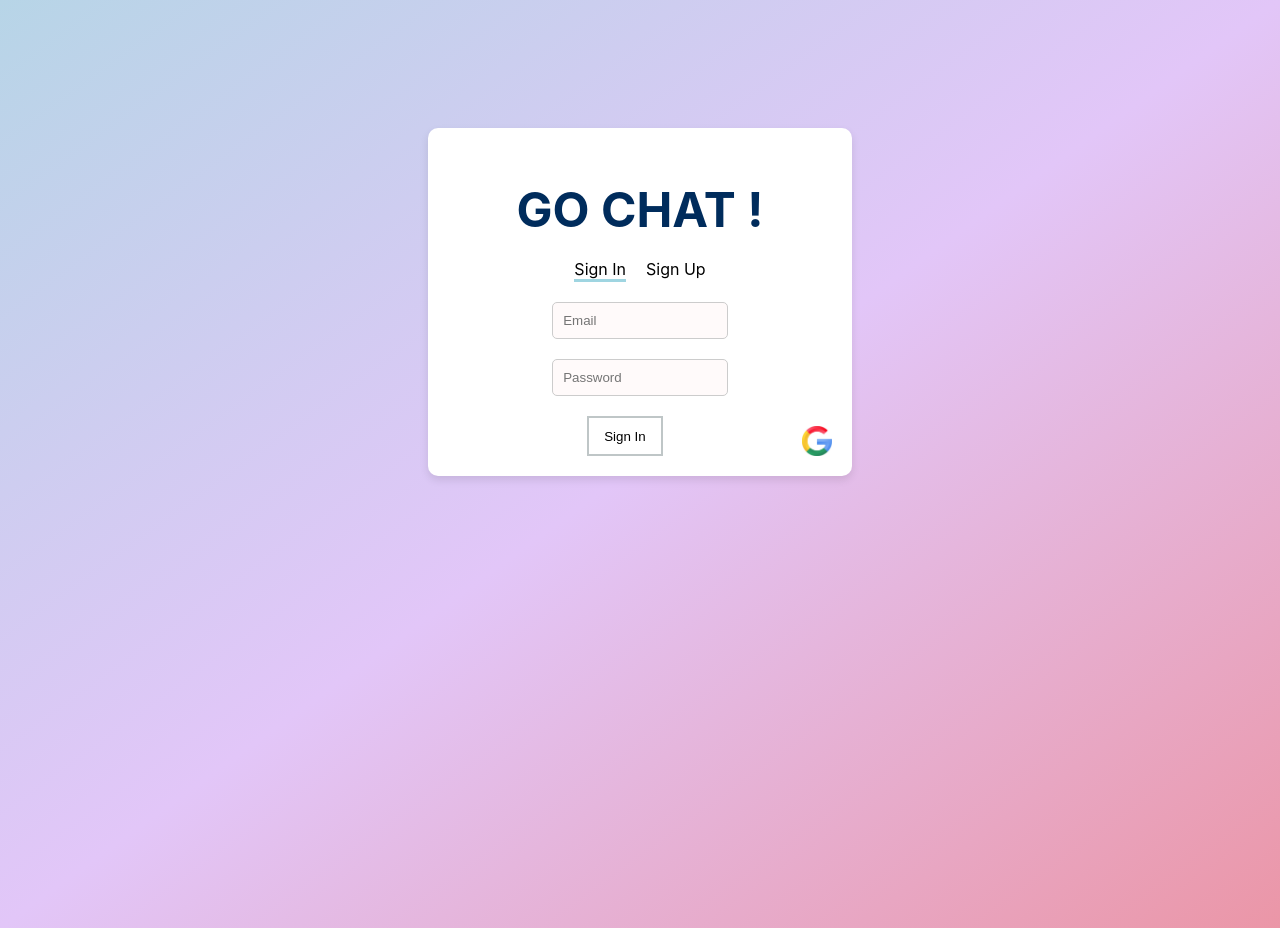
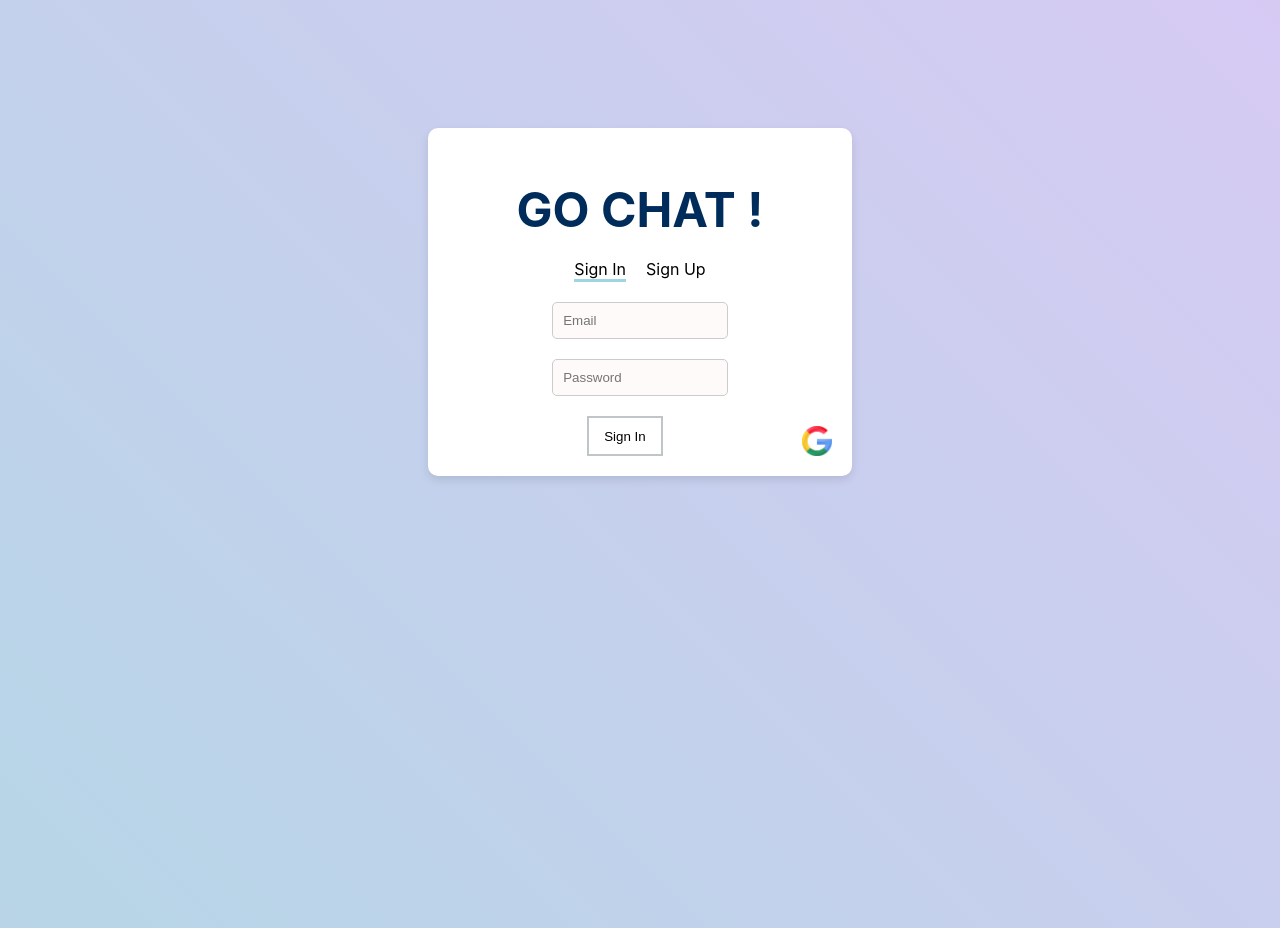
Before and after one commit to sugar-yuhsin/ChatRoom, a React (Create React App) app: page / in a window 1280 px wide. Built offline with nearby package versions, Linux system fonts and the light colour scheme.

Commit message:
ani-background

```diff
--- a/src/components/CreateGroup.js
+++ b/src/components/CreateGroup.js
@@ -144,4 +144,6 @@ const styles = {
     }
 }
 
+
+
 export default CreateGroup;
--- a/src/index.css
+++ b/src/index.css
@@ -5,11 +5,25 @@ body {
     sans-serif;
   -webkit-font-smoothing: antialiased;
   -moz-osx-font-smoothing: grayscale;
-  background: linear-gradient(to bottom right, #b7d5e7, #e2c6f8 ,#eb96a7);
+  background: linear-gradient(45deg, #eb96a7 ,#b7d5e7, #e2c6f8 ,#e5ed91);
   height: 100vh;
+  animation: gradientAnimation 3s ease infinite;
+  background-size: 400% 400%;
 }
 
 code {
   font-family: source-code-pro, Menlo, Monaco, Consolas, 'Courier New',
     monospace;
 }
+
+@keyframes gradientAnimation {
+  0% {
+    background-position: 0% 0%;
+  }
+  50% {
+    background-position: 100% 100%;
+  }
+  100% {
+    background-position: 0% 0%;
+  }
+}
```
